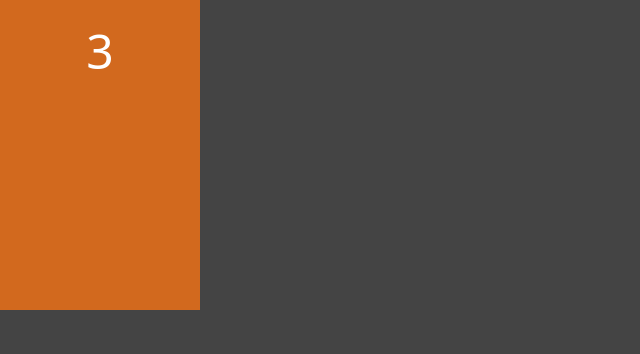
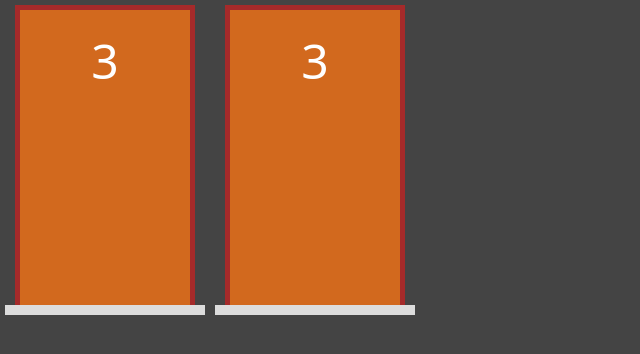
Before and after one commit to heberGustavo/porta-da-felicidade-web, a Next.js app in the folder door-of-happiness/: page / in a window 1280 px wide. Shown: the top 354 px of the page, without its empty margins (0-640 px from the left). Built offline with nearby package versions, Linux system fonts and the light colour scheme.

Commit message:
Create area and border in Porta

```diff
--- a/door-of-happiness/components/Porta.jsx
+++ b/door-of-happiness/components/Porta.jsx
@@ -1,9 +1,14 @@
 import styles from "../src/styles/Porta.module.css";
 
-export default function Porta(props){
-    return(
-        <div className={styles.porta}>
-            <div className={styles.numero}>3</div>
+export default function Porta(props) {
+    return (
+        <div className={styles.area}>
+            <div className={styles.estrutura}>
+                <div className={styles.porta}>
+                    <div className={styles.numero}>3</div>
+                </div>
+            </div>
+            <div className={styles.chao}></div>
         </div>
     );
 }
--- a/door-of-happiness/src/pages/index.tsx
+++ b/door-of-happiness/src/pages/index.tsx
@@ -2,7 +2,8 @@
 
 export default function Home() {
   return (
-    <div>
+    <div style={{display: "flex"}}>
+      <Porta />
       <Porta />
     </div>
   );
--- a/door-of-happiness/src/styles/Porta.module.css
+++ b/door-of-happiness/src/styles/Porta.module.css
@@ -1,15 +1,36 @@
+.area{
+    display: flex;
+    flex-direction: column;
+    align-items: center;
+    margin: 5px;
+    width: var(--area-porta-largura);
+    height: var(--area-porta-altura);
+}
+
+.estrutura{
+    display: flex;
+    flex-grow: 1;
+    border-left: 5px solid brown;
+    border-top: 5px solid brown;
+    border-right: 5px solid brown;
+    width: 90%;
+}
+
 .porta {
     display: flex;
     flex-direction: column;
     align-items: center;
+    flex-grow: 1;
     background-color: chocolate;
     padding: 15px;
-
-    /*temp*/
-    width: var(--area-porta-largura);
-    height: var(--area-porta-altura);
 }
 
 .numero {
     font-size: 3rem;
 }
+
+.chao{
+    height: 10px;
+    width: 100%;
+    background-color: #ddd;
+}
```
